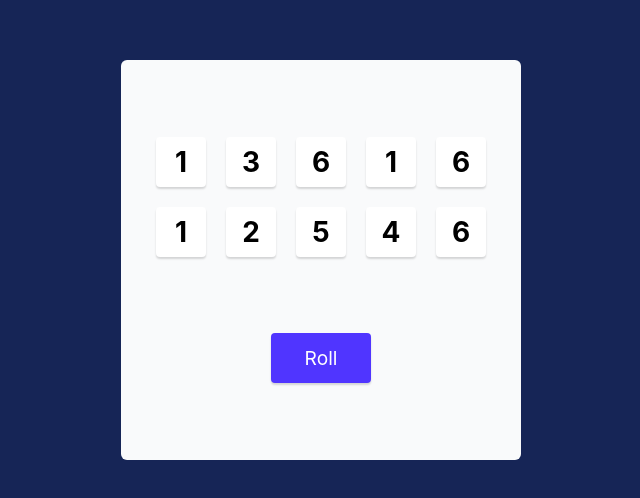
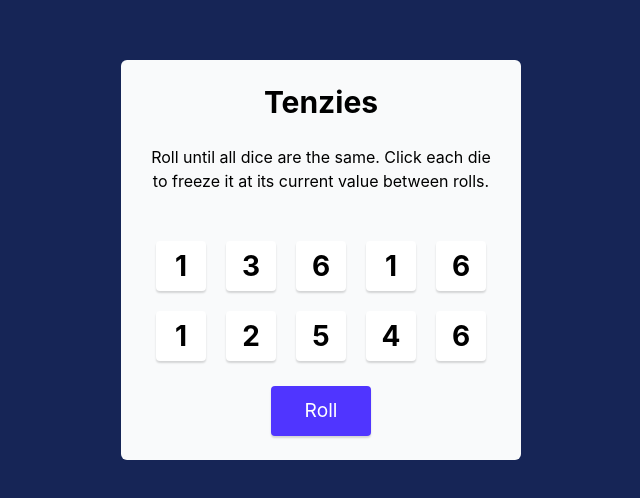
Before and after one commit to nataly-tuong/tenzies, a React (Vite) app: page / in a window 1280 px wide. Shown: the part 140-638 px from the top of the page, without its empty margins (319-959 px from the left). Built offline with nearby package versions, Linux system fonts and the light colour scheme.

Commit message:
header and instructions

```diff
--- a/src/components/Main.jsx
+++ b/src/components/Main.jsx
@@ -41,6 +41,11 @@ export default function Main() {
   return (
     <main className="bg-blue-950 justify-center items-center min-h-screen p-5 flex flex-col">
       <div className="bg-gray-50 rounded-md w-full max-w-100 justify-evenly flex-1 max-h-100 flex flex-col items-center">
+        <h1 className="text-3xl font-bold">Tenzies</h1>
+        <p className="px-6 text-center mb-6">
+          Roll until all dice are the same. Click each die to freeze it at its
+          current value between rolls.
+        </p>
         <div className="grid grid-cols-5 gap-5">{diceElements}</div>
         <button
           className="h-12.5 w-25 rounded-sm shadow-[0px_2px_2px_rgba(0,0,0,0.15)] bg-[#5035FF] text-white text-[1.2rem] cursor-pointer"
```
